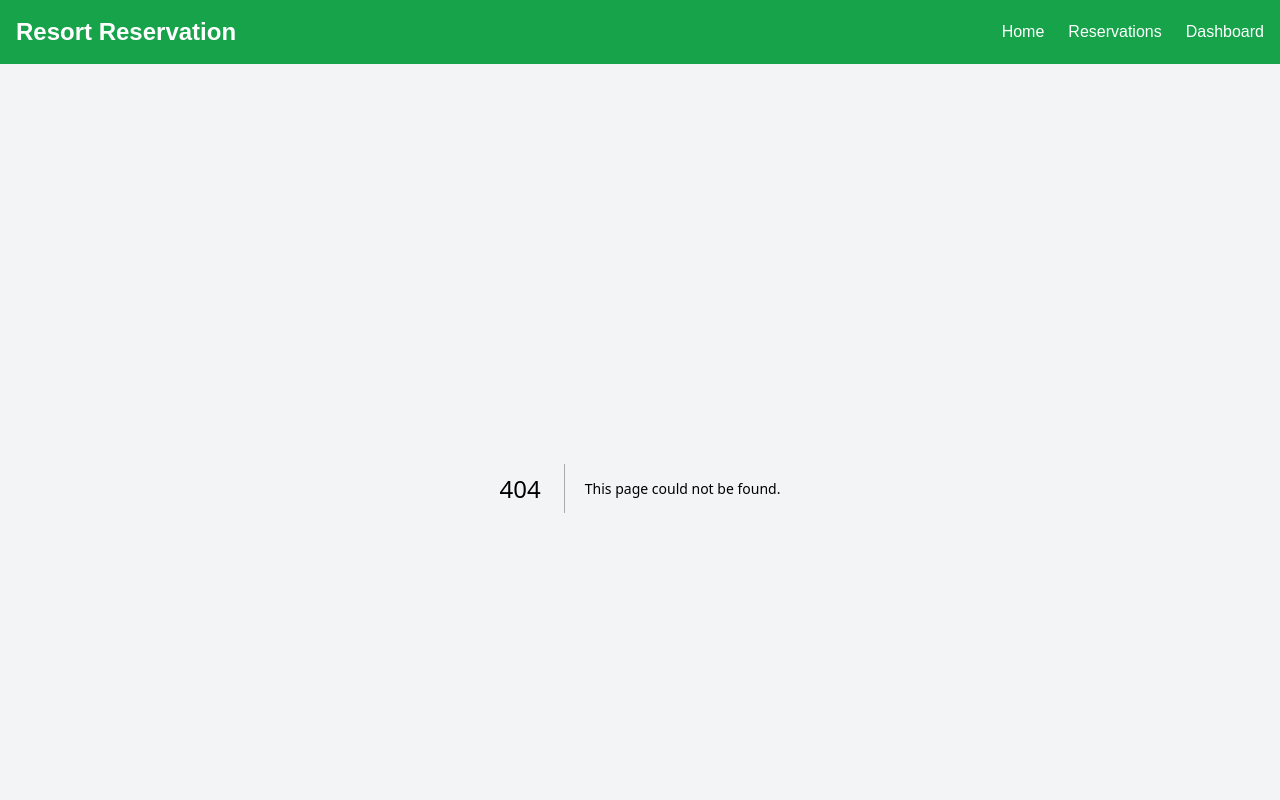
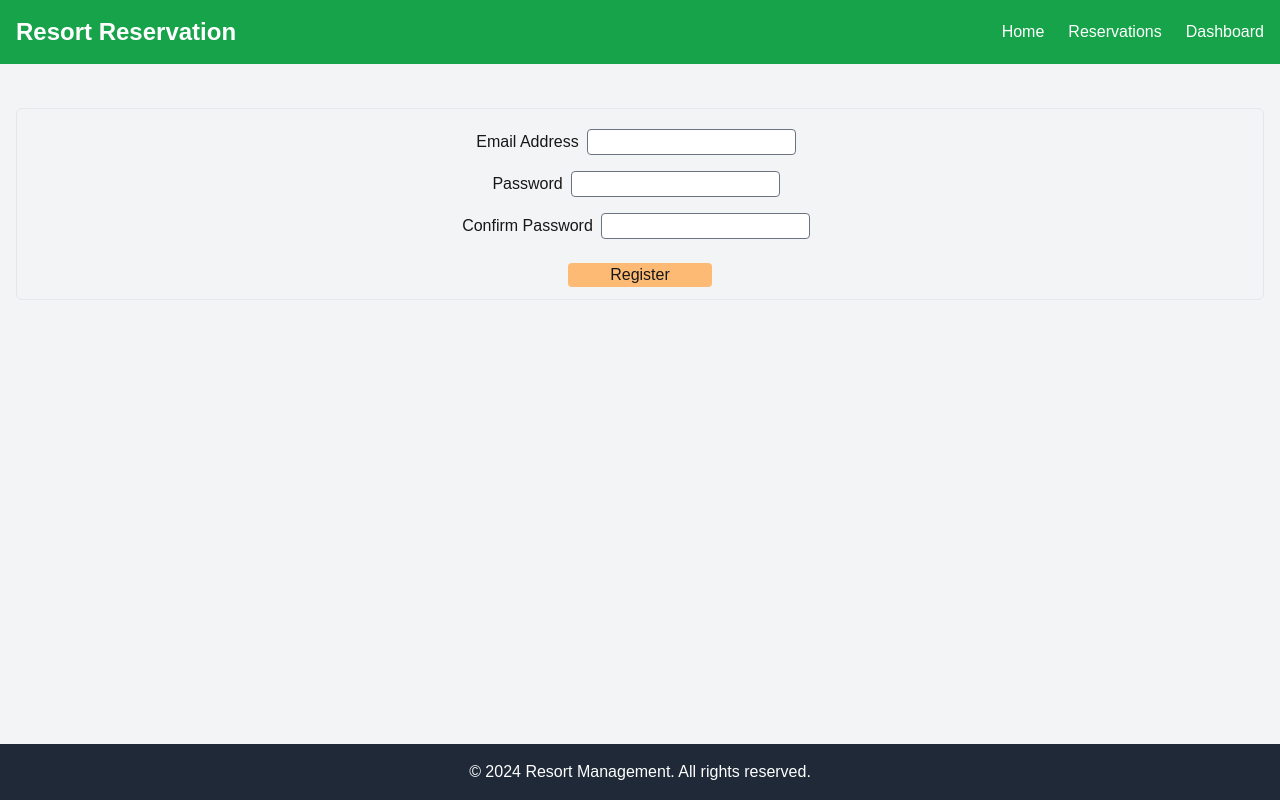
Before and after one commit to jfgalvez1/daddy-s-resort-reservation-system, a Next.js app: page /register in a window 1280 px wide. Before the commit this address had no page. Shown: the top 800 px of the page. Built offline with nearby package versions, Linux system fonts and the light colour scheme.

Commit message:
login and register api

```diff
--- a/package.json
+++ b/package.json
@@ -9,9 +9,11 @@
     "lint": "next lint"
   },
   "dependencies": {
+    "bcrypt": "^5.1.1",
     "mongodb": "^6.12.0",
     "mongoose": "^8.9.1",
     "next": "15.1.0",
+    "next-auth": "^5.0.0-beta.25",
     "react": "^19.0.0",
     "react-calendar": "^5.1.0",
     "react-dom": "^19.0.0",
--- /dev/null
+++ b/src/app/api/login/route.js
@@ -0,0 +1,31 @@
+import connectMongoDB from '@/db/connect';
+import User from '@/app/models/User';
+
+export async function POST(req) {
+  try {
+    const body = await req.json(); // Parse the request body
+
+    const { email, password } = body;
+
+    if (!email || !password) {
+      return new Response(JSON.stringify({ error: 'Email and password are required' }), { status: 400 });
+    }
+
+    await connectMongoDB();
+
+  const user = await User.findOne({ email });
+    if (!user) {
+      return new Response(JSON.stringify({ error: 'Invalid credentials' }), { status: 401 });
+    }
+
+    const isMatch = await user.comparePassword(password);
+    if (!isMatch) {
+      return new Response(JSON.stringify({ error: 'Invalid credentials' }), { status: 401 });
+    }
+
+    return new Response(JSON.stringify({ message: 'Login successful' }), { status: 200 });
+  } catch (error) {
+    console.error('Error logging in:', error);
+    return new Response(JSON.stringify({ error: 'Internal server error' }), { status: 500 });
+  }
+}
--- /dev/null
+++ b/src/app/api/register/route.js
@@ -0,0 +1,35 @@
+import connectMongoDB from '@/db/connect';
+import User from '@/app/models/User';
+
+export async function POST(req) {
+  try {
+    const { email, password } = await req.json(); // Use `req.json()` to parse body
+
+    await connectMongoDB();
+
+    // Check if the user already exists
+    const existingUser = await User.findOne({ email });
+    if (existingUser) {
+      return new Response(JSON.stringify({ error: 'User already exists' }), {
+        status: 400,
+      });
+    }
+
+    // Create new user
+    const newUser = new User({ email, password });
+
+    // Save the new user to the database
+    await newUser.save();
+
+    // Send success response
+    return new Response(JSON.stringify({ message: 'Registration successful' }), {
+      status: 201,
+    });
+  } catch (error) {
+    console.error('Error during registration:', error);
+    return new Response(
+      JSON.stringify({ error: 'Internal server error' }),
+      { status: 500 }
+    );
+  }
+}
--- /dev/null
+++ b/src/app/login2/page.js
@@ -0,0 +1,86 @@
+'use client'; // For Next.js App Router
+
+import { useState } from 'react';
+import { useRouter } from 'next/navigation';
+
+export default function LoginForm() {
+  const [email, setEmail] = useState('');
+  const [password, setPassword] = useState('');
+  const [error, setError] = useState('');
+  const router = useRouter();
+
+  const handleSubmit = async (e) => {
+    e.preventDefault();
+
+    try {
+      const response = await fetch('/api/login', {
+        method: 'POST',
+        headers: {
+          'Content-Type': 'application/json',
+        },
+        body: JSON.stringify({ email, password }),
+      });
+
+      const data = await response.json();
+
+      if (!response.ok) {
+        throw new Error(data.error || 'Something went wrong');
+      }
+
+      // Redirect to dashboard or another page on success
+      router.push('/reservations');
+    } catch (err) {
+      setError(err.message || 'Login failed');
+    }
+  };
+
+  return (
+    <div className="flex items-center justify-center min-h-screen bg-gray-100">
+      <form
+        onSubmit={handleSubmit}
+        className="w-full max-w-md bg-white p-6 rounded-lg shadow-md"
+      >
+        <h1 className="text-2xl font-bold mb-4 text-center">Login</h1>
+
+        {error && (
+          <div className="mb-4 text-red-500 text-sm text-center">{error}</div>
+        )}
+
+        <div className="mb-4">
+          <label htmlFor="email" className="block text-sm font-medium text-gray-700">
+            Email
+          </label>
+          <input
+            id="email"
+            type="email"
+            value={email}
+            onChange={(e) => setEmail(e.target.value)}
+            className="w-full mt-1 p-2 border border-gray-300 rounded-lg focus:outline-none focus:ring-2 focus:ring-blue-500"
+            required
+          />
+        </div>
+
+        <div className="mb-4">
+          <label htmlFor="password" className="block text-sm font-medium text-gray-700">
+            Password
+          </label>
+          <input
+            id="password"
+            type="password"
+            value={password}
+            onChange={(e) => setPassword(e.target.value)}
+            className="w-full mt-1 p-2 border border-gray-300 rounded-lg focus:outline-none focus:ring-2 focus:ring-blue-500"
+            required
+          />
+        </div>
+
+        <button
+          type="submit"
+          className="w-full py-2 px-4 bg-blue-600 text-white font-medium rounded-lg hover:bg-blue-700 transition duration-200"
+        >
+          Login
+        </button>
+      </form>
+    </div>
+  );
+}
--- /dev/null
+++ b/src/app/models/User.js
@@ -0,0 +1,24 @@
+import mongoose from "mongoose";
+import bcrypt from "bcrypt";
+
+
+const UserSchema = new mongoose.Schema({
+  email: { type: String, required: true, unique: true },
+  password: { type: String, required: true },
+});
+
+// Hash password before saving
+UserSchema.pre('save', async function (next) {
+  if (!this.isModified('password')) return next();
+
+  const salt = await bcrypt.genSalt(10);
+  this.password = await bcrypt.hash(this.password, salt);
+  next();
+});
+
+// Compare the provided password with the hashed password
+UserSchema.methods.comparePassword = async function (candidatePassword) {
+  return bcrypt.compare(candidatePassword, this.password);
+};
+
+export default module.exports = mongoose.models.User || mongoose.model('User', UserSchema);
--- /dev/null
+++ b/src/app/register/page.js
@@ -0,0 +1,131 @@
+'use client';
+
+import { useState } from 'react';
+import { useRouter } from 'next/navigation';
+
+const RegisterForm = () => {
+  const router = useRouter();
+  const [error, setError] = useState('');
+  const [success, setSuccess] = useState('');
+  const [formData, setFormData] = useState({
+    email: '',
+    password: '',
+    confirmPassword: ''
+  });
+
+  // Handle input change
+  const handleChange = (e) => {
+    const { name, value } = e.target;
+    setFormData((prevData) => ({
+      ...prevData,
+      [name]: value
+    }));
+  };
+
+  // Validate form data
+  const validateForm = () => {
+    if (!formData.email || !formData.password || !formData.confirmPassword) {
+      setError('All fields are required.');
+      return false;
+    }
+
+    if (formData.password !== formData.confirmPassword) {
+      setError('Passwords do not match.');
+      return false;
+    }
+
+    return true;
+  };
+
+  // Handle form submission
+  async function onSubmit(event) {
+    event.preventDefault();
+    setError('');
+    setSuccess('');
+
+    if (!validateForm()) {
+      return;
+    }
+
+    try {
+      const response = await fetch('/api/register', {
+        method: 'POST',
+        headers: {
+          'Content-Type': 'application/json'
+        },
+        body: JSON.stringify({
+          email: formData.email,
+          password: formData.password
+        })
+      });
+
+      const data = await response.json();
+
+      if (response.ok) {
+        setSuccess('Registration successful! Please log in.');
+        router.push('/login');
+      } else {
+        setError(data.error || 'An error occurred.');
+      }
+    } catch (err) {
+      console.error(err);
+      setError('Registration failed. Please try again.');
+    }
+  }
+
+  return (
+    <>
+      <div className="text-xl text-red-500">{error}</div>
+      <div className="text-xl text-green-500">{success}</div>
+      <form
+        className="my-5 flex flex-col items-center border p-3 border-gray-200 rounded-md"
+        onSubmit={onSubmit}
+      >
+        <div className="my-2">
+          <label htmlFor="email">Email Address</label>
+          <input
+            className="border mx-2 border-gray-500 rounded"
+            type="email"
+            name="email"
+            id="email"
+            value={formData.email}
+            onChange={handleChange}
+          />
+        </div>
+
+        <div className="my-2">
+          <label htmlFor="password">Password</label>
+          <input
+            className="border mx-2 border-gray-500 rounded"
+            type="password"
+            name="password"
+            id="password"
+            value={formData.password}
+            onChange={handleChange}
+          />
+        </div>
+
+        <div className="my-2">
+          <label htmlFor="confirmPassword">Confirm Password</label>
+          <input
+            className="border mx-2 border-gray-500 rounded"
+            type="password"
+            name="confirmPassword"
+            id="confirmPassword"
+            value={formData.confirmPassword}
+            onChange={handleChange}
+          />
+        </div>
+
+        <button
+          type="submit"
+          className="bg-orange-300 mt-4 rounded flex justify-center items-center w-36"
+        >
+          Register
+        </button>
+      </form>
+    </>
+  );
+};
+
+export default RegisterForm;
```
Also changed, not shown: 1 other file (tests, documents, lock files or other folders).
